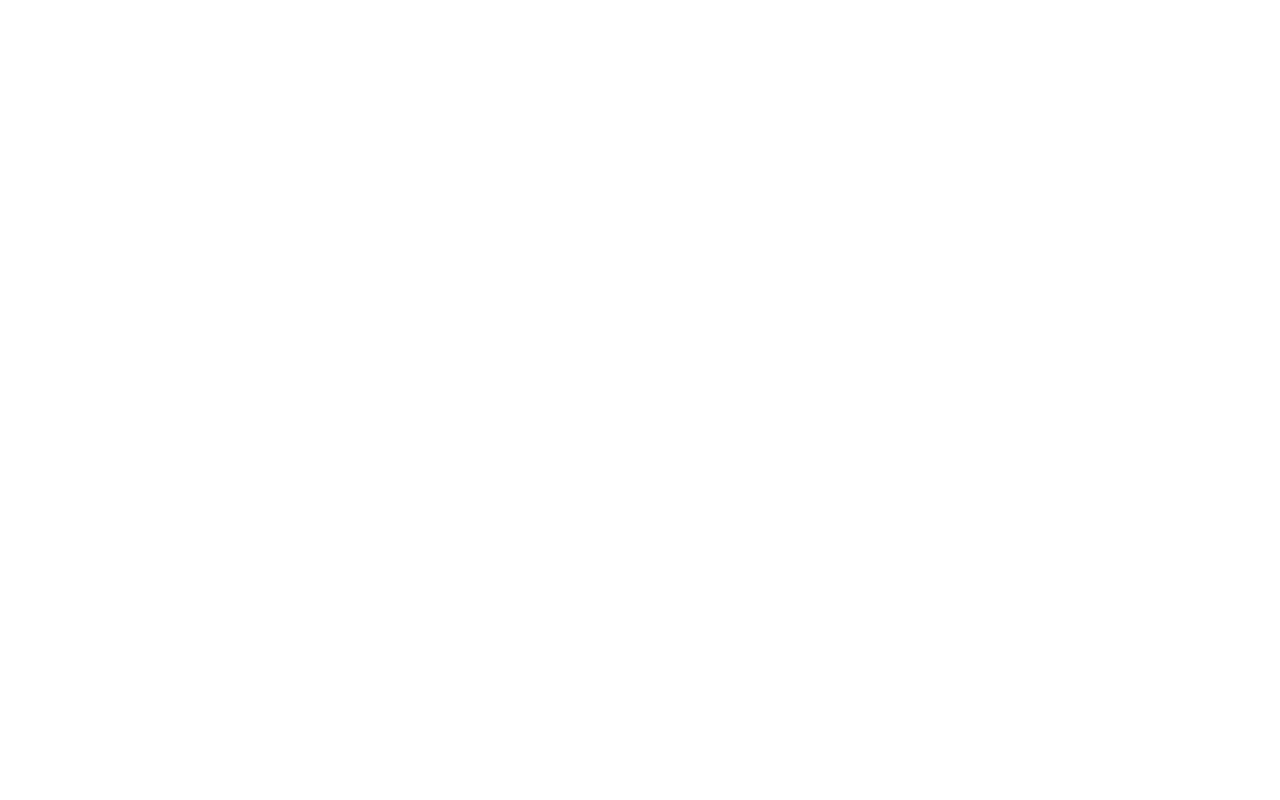
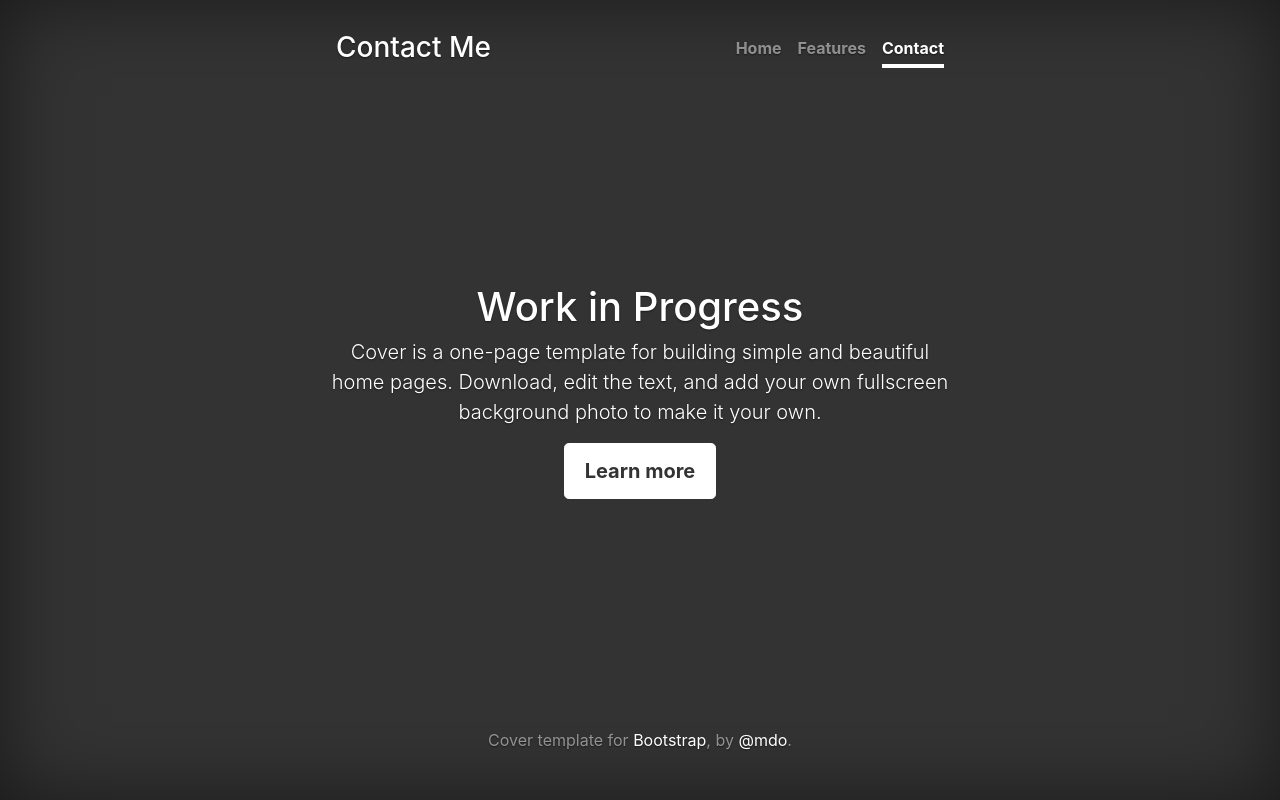
Before and after one commit to JWilson93/JWilson93.github.io, a plain HTML site: page contact.html in a window 1280 px wide. Drawn offline with nearby package versions, Linux system fonts and the light colour scheme.

Commit message:
Update contact.html

```diff
--- a/contact.html
+++ b/contact.html
@@ -1,2 +1,72 @@
-<html>
+<!DOCTYPE html>
+<html lang="en">
+<head>
+    <meta charset="utf-8">
+    <meta http-equiv="X-UA-Compatible" content="IE=edge">
+    <meta name="viewport" content="width=device-width, initial-scale=1">
+    <!-- The above 3 meta tags *must* come first in the head; any other head content must come *after* these tags -->
+    <meta name="description" content="contact info">
+    <meta name="author" content="Jacob Wilson">
+    <!-- <link rel="icon" href="../../favicon.ico"> Favicon Tag -->
+
+    <title>Contact Me</title>
+
+    <!-- Bootstrap core CSS -->
+    <link href="css/bootstrap.min.css" rel="stylesheet">
+
+    <!-- IE10 viewport hack for Surface/desktop Windows 8 bug -->
+    <link href="css/ie10-viewport-bug-workaround.css" rel="stylesheet">
+
+    <!-- Custom styles for this template -->
+    <link href="css/cover.css" rel="stylesheet">
+
+     <script src="https://oss.maxcdn.com/html5shiv/3.7.3/html5shiv.min.js"></script>
+    <script src="https://oss.maxcdn.com/respond/1.4.2/respond.min.js"></script>
+</head>
+
+<body>
+
+<div class="site-wrapper">
+
+    <div class="site-wrapper-inner">
+
+        <div class="cover-container">
+
+            <div class="masthead clearfix">
+                <div class="inner">
+                    <h3 class="masthead-brand">Contact Me</h3>
+                    <nav class="nav nav-masthead">
+                        <a class="nav-link" href="#">Home</a>
+                        <a class="nav-link" href="#">Features</a>
+                        <a class="nav-link active" href="contact.html">Contact</a>
+                    </nav>
+                </div>
+            </div>
+
+            <div class="inner cover">
+                <h1 class="cover-heading">Work in Progress</h1>
+                <p class="lead">Cover is a one-page template for building simple and beautiful home pages. Download, edit the text, and add your own fullscreen background photo to make it your own.</p>
+                <p class="lead">
+                    <a href="#" class="btn btn-lg btn-secondary">Learn more</a>
+                </p>
+            </div>
+
+            <div class="mastfoot">
+                <div class="inner">
+                    <p>Cover template for <a href="https://getbootstrap.com">Bootstrap</a>, by <a href="https://twitter.com/mdo">@mdo</a>.</p>
+                </div>
+            </div>
+
+        </div>
+
+    </div>
+
+</div>
+<!-- Bootstrap core JavaScript
+================================================== -->
+<!-- Placed at the end of the document so the pages load faster -->
+<script src="https://ajax.googleapis.com/ajax/libs/jquery/1.12.4/jquery.min.js"></script>
+<script>window.jQuery || document.write('<script src="../../assets/js/vendor/jquery.min.js"><\/script>')</script>
+<script src="js/bootstrap.min.js"></script>
+</body>
 </html>
```
